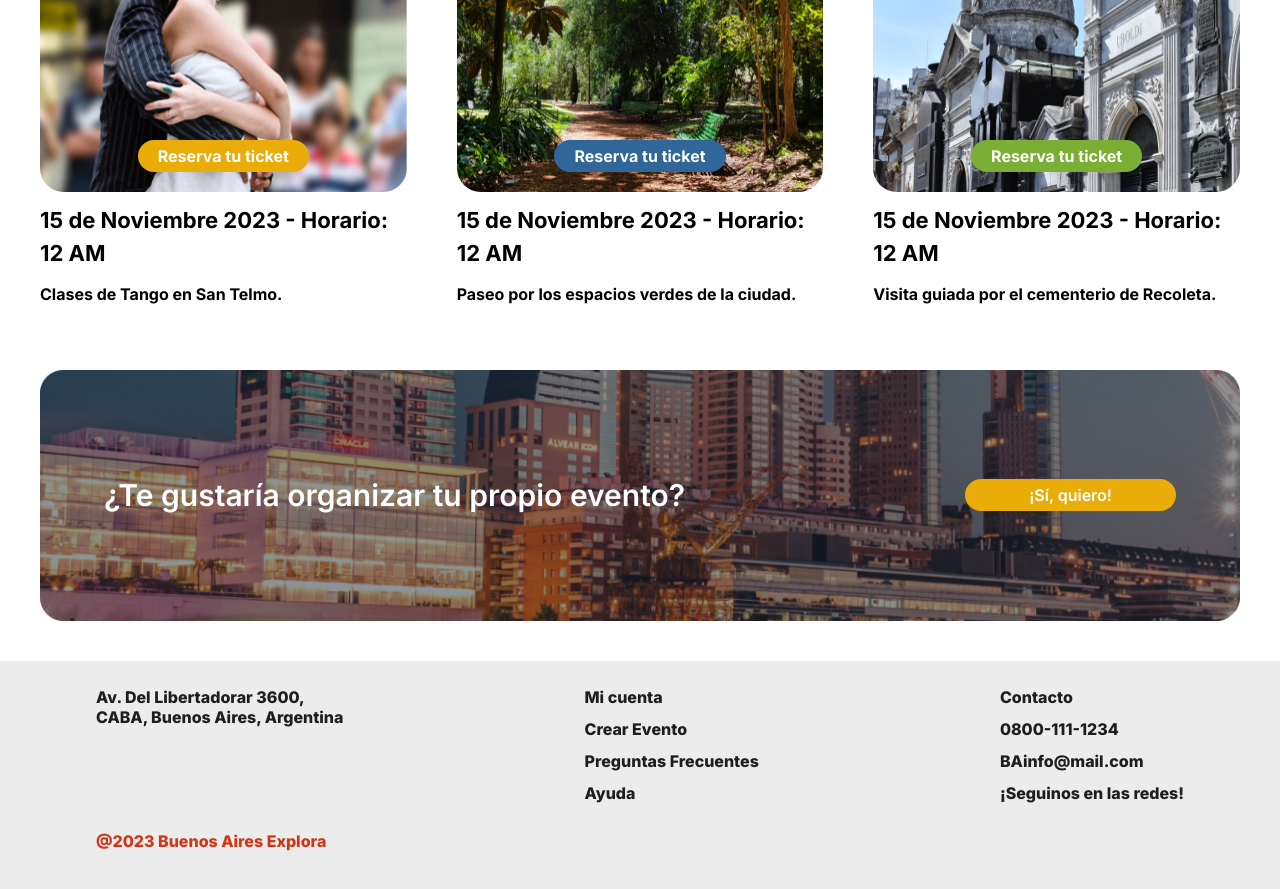
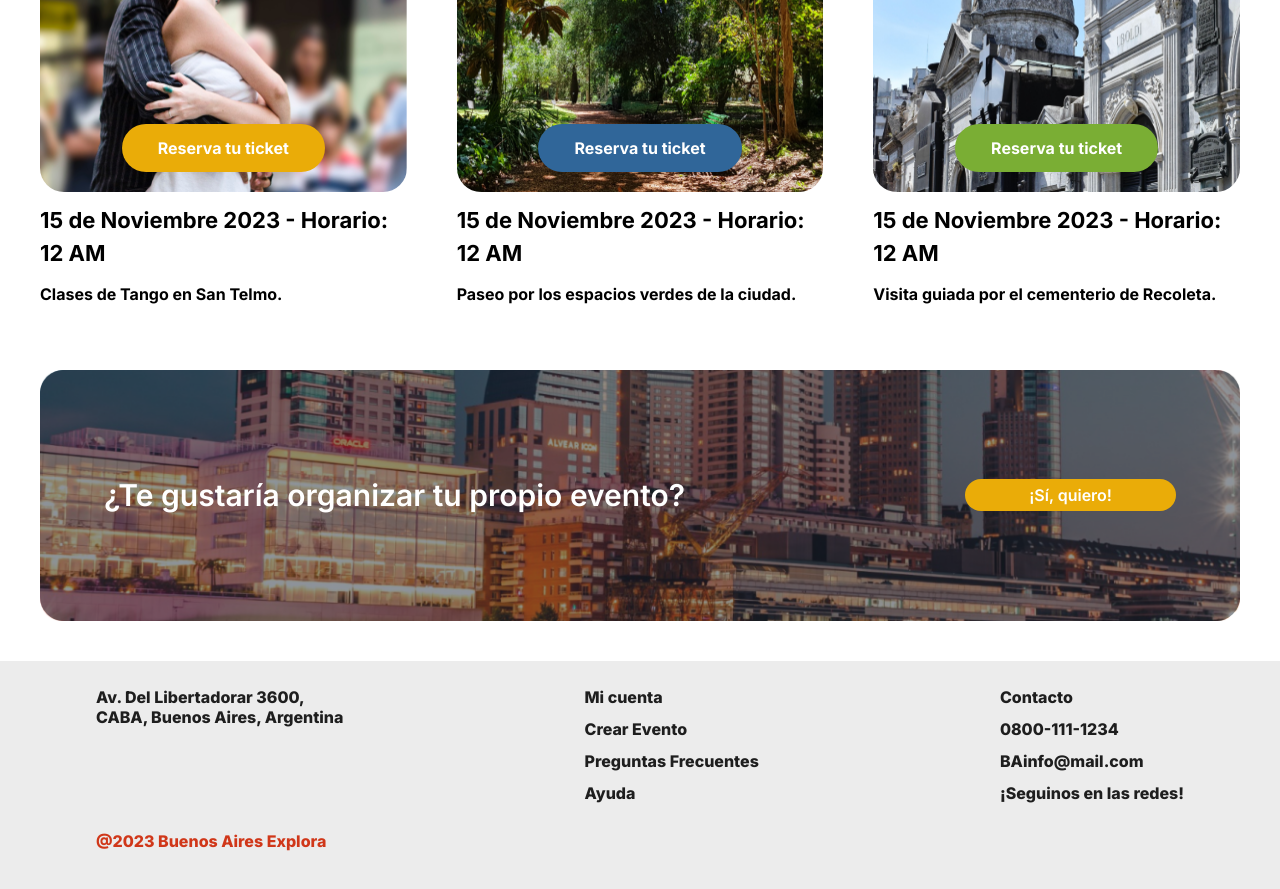
Before and after one commit to Lazajs/s11-deploy, a Next.js app in the folder client/: page / in a window 1280 px wide. Shown: the part 1500-2389 px from the top of the page. Built offline with nearby package versions, Linux system fonts and the light colour scheme.

Commit message:
fix: slider button padding

```diff
--- a/client/src/components/Slider.jsx
+++ b/client/src/components/Slider.jsx
@@ -14,21 +14,21 @@ const Slider = () => {
       date: '15 de Noviembre 2023 - Horario: 12 AM',
       image: '/5.png',
       description: 'Clases de Tango en San Telmo.',
-      bg: 'bg-[#EAAC08]'
+      bg: 'bg-[#EAAC08]',
     },
     {
       id: 2,
       date: '15 de Noviembre 2023 - Horario: 12 AM',
       image: '/6.png',
       description: 'Paseo por los espacios verdes de la ciudad.',
-      bg: 'bg-[#306699]'
+      bg: 'bg-[#306699]',
     },
     {
       id: 3,
       date: '15 de Noviembre 2023 - Horario: 12 AM',
       image: '/7.png',
       description: 'Visita guiada por el cementerio  de Recoleta.',
-      bg: 'bg-[#7AAE34]'
+      bg: 'bg-[#7AAE34]',
     },
   ];
   return (
@@ -40,7 +40,7 @@ const Slider = () => {
     >
       {events.map((event) => (
         <SwiperSlide key={event} className="w-[30rem]">
-          <div className='w-full relative flex items-end justify-center'>
+          <div className="w-full relative flex items-end justify-center">
             <Image
               src={event.image}
               width={200}
@@ -48,10 +48,15 @@ const Slider = () => {
               alt=""
               className="w-full h-[18.3rem] rounded-3xl"
             />
-            <button type='button' className={`absolute py-1 px-5 ${event.bg} rounded-full mb-5 text-white font-bold`}>Reserva tu ticket</button>
+            <button
+              type="button"
+              className={`absolute py-3 px-9 ${event.bg} rounded-full mb-5 text-white font-bold`}
+            >
+              Reserva tu ticket
+            </button>
           </div>
-          <p className='font-bold text-[1.375rem] my-3'>{event.date}</p>
-          <p className='font-bold'>{event.description}</p>
+          <p className="font-bold text-[1.375rem] my-3">{event.date}</p>
+          <p className="font-bold">{event.description}</p>
         </SwiperSlide>
       ))}
     </Swiper>
```
